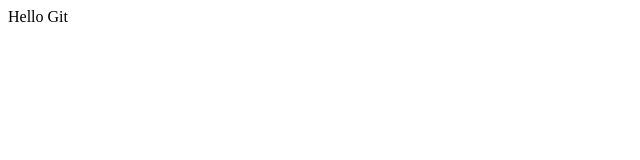
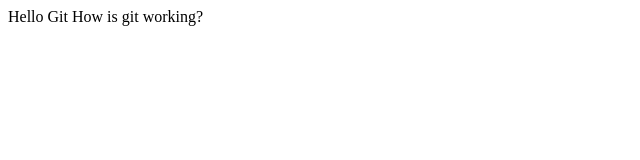
Before and after one commit to Prathvi0100/localrepo, a plain HTML site: page index.html in a window 1280 px wide. Shown: the whole page, without its empty margins (0-640 px from the left). Drawn offline with Linux system fonts and the light colour scheme.

Commit message:
Feature1

```diff
--- a/index.html
+++ b/index.html
@@ -7,5 +7,6 @@
 </head>
 <body>
     Hello Git
+    How is git working?
 </body>
 </html>
```
